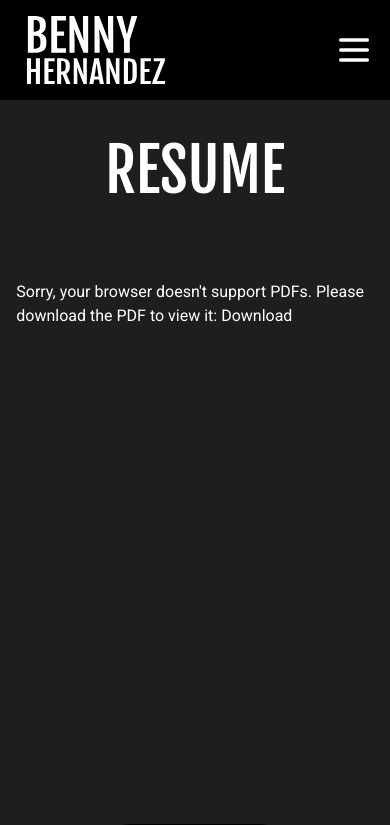
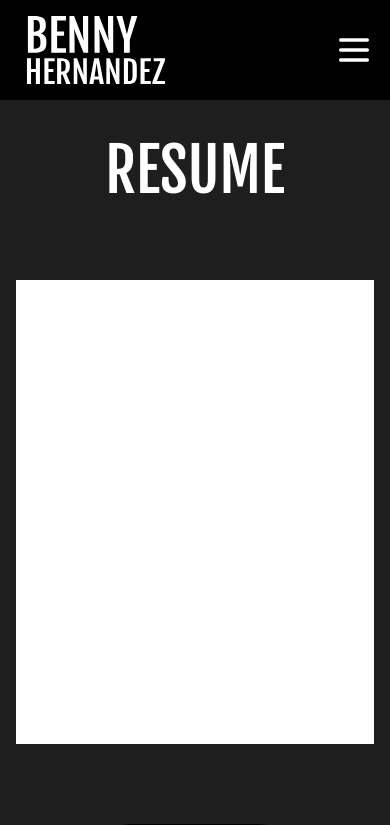
Before and after one commit to BennyHernandez/Website, a Next.js app: page /resume in a window 390 px wide. Shown: the top 825 px of the page. Built offline with nearby package versions, Linux system fonts and the light colour scheme.

Commit message:
Fixed issues with iPhones

```diff
--- a/src/app/components/PortfolioItem.tsx
+++ b/src/app/components/PortfolioItem.tsx
@@ -44,7 +44,7 @@ export default function PortfolioItem({
 
   return (
     <div className="bg-black/20 flex flex-col md:flex-row p-6 my-5 gap-5 md:gap-2 rounded-2xl">
-      <div className="relative aspect-video h-full min-h-52 *:rounded-xl *:object-cover">
+      <div className="relative aspect-video h-full min-h-52 w-full *:rounded-xl *:object-cover">
         {media}
         {ImageCount > 1 && (
           <div className="flex flex-row absolute bottom-1 justify-center items-center gap-8 w-full">
--- a/src/app/layout.tsx
+++ b/src/app/layout.tsx
@@ -21,7 +21,8 @@ const fjalla = Fjalla_One({
 
 export const metadata: Metadata = {
   title: "Benny Hernandez",
-  description: "Benny Hernandez",
+  description:
+    "Benny Hernandez is a theatre technician from Roseville, Califronia. He has a degree in Theater and Mechatronics from Sierra College in Rocklin, CA.",
 };
 
 export default function RootLayout({
--- a/src/app/resume/page.tsx
+++ b/src/app/resume/page.tsx
@@ -8,7 +8,7 @@ export default function Resume() {
       <main className="flex-1">
         <div className="flex flex-col my-10 items-center gap-20">
           <h1 className="text-center font-title text-6xl uppercase">Resume</h1>
-          <object data="/BHernandezResume.pdf" className="w-11/12 h-[55vh] md:w-2/3 md:h-[85vh]">
+          <object data="/BHernandezResume.pdf" className="w-11/12 h-[55vh] md:w-2/3 md:h-[85vh] bg-white">
             <p>
               Sorry, your browser doesn&apos;t support PDFs. Please download the PDF
               to view it: <a href="/BHernandezResume.pdf">Download</a>
```
